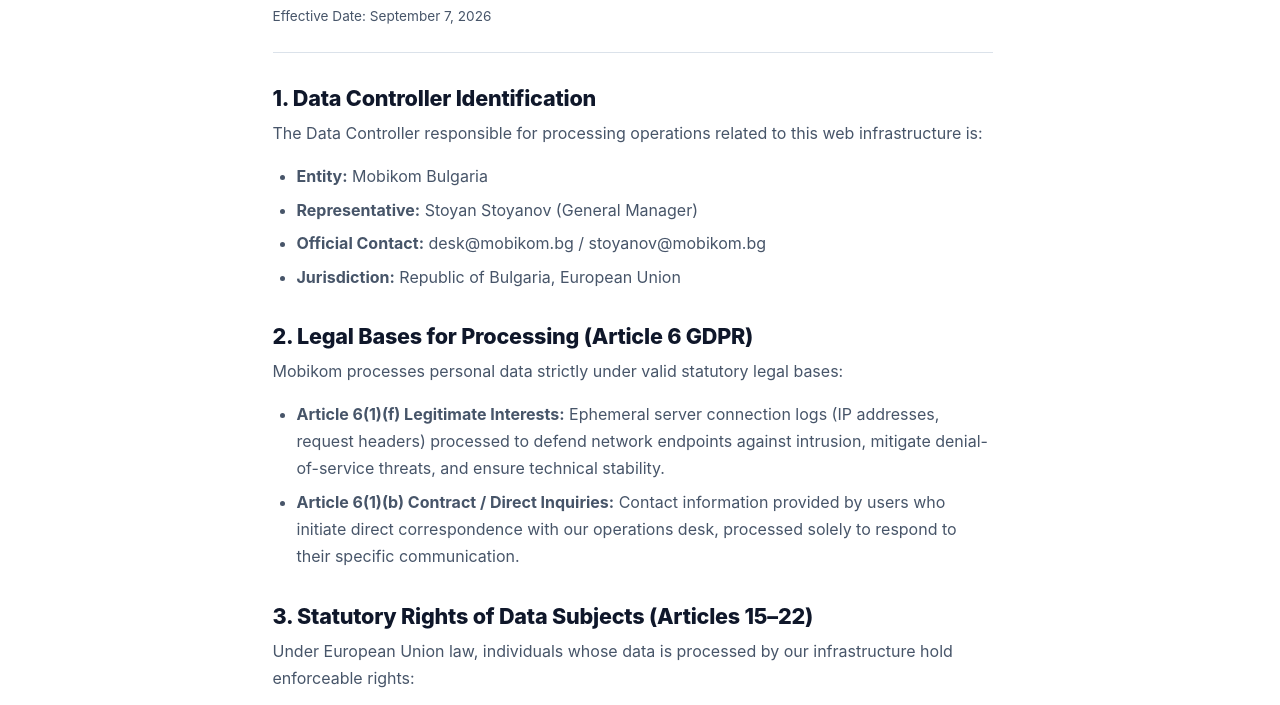
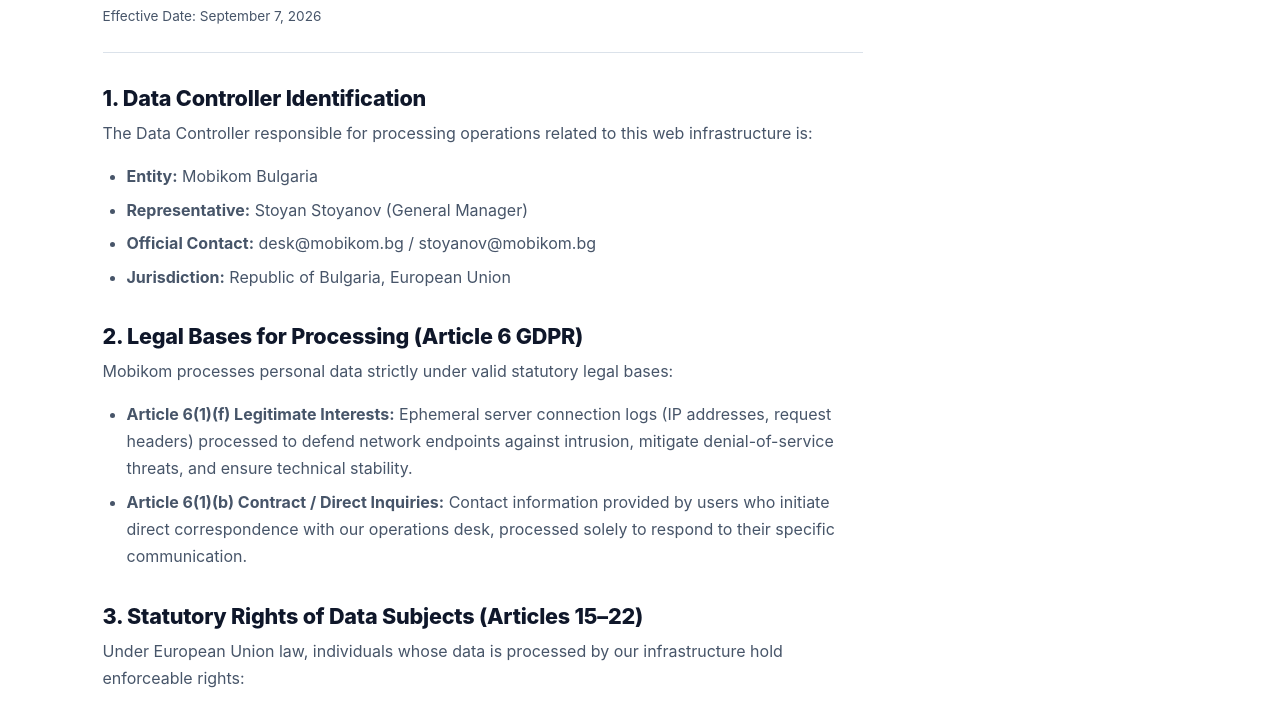
Before and after one commit to mobikom/mobikom.github.io, a plain HTML site: page gdpr/index.html in a window 1280 px wide. Shown: the part 264-969 px from the top of the page. Drawn offline with Linux system fonts and the light colour scheme.

Commit message:
Update style.css

```diff
--- a/assets/css/style.css
+++ b/assets/css/style.css
@@ -14,13 +14,15 @@
  * Contact, and Legal).
  *
  * ARCHITECTURAL MANIFESTO:
- * 1. Native Subgrid: Cards lock to parent row tracks (tag, title, description,
+ * 1. Unified Grid Boundary: All pages share an identical 1100px shell anchored
+ *    to the brand logo, eliminating horizontal jumps during navigation.
+ * 2. Native Subgrid: Cards lock to parent row tracks (tag, title, description,
  *    and action link) eliminating layout shifts without client JavaScript.
- * 2. light-dark() Tokens: Single color declarations eliminate media-query
+ * 3. light-dark() Tokens: Single color declarations eliminate media-query
  *    duplication, reducing stylesheet byte weight and parser overhead.
- * 3. Zero !important: Specificity is naturally managed through clean DOM hierarchy
+ * 4. Zero !important: Specificity is naturally managed through clean DOM hierarchy
  *    and scoped utility containers.
- * 4. Content Visibility: Off-screen elements defer rendering calculations via
+ * 5. Content Visibility: Off-screen elements defer rendering calculations via
  *    `content-visibility: auto`, saving mobile CPU cycles and battery life.
  * ==============================================================================
  */
@@ -75,21 +77,13 @@ main {
 }
 
 /* ==========================================================================
-   2. Layout Containers (The Only Two Shells on the Domain)
+   2. Unified Shell (Anchored to Brand Logo Across All Pages)
    ========================================================================== */
-
-/* Pattern 1 Shell: Used for Indexes, Grids, Portfolio, Homepage (Max 1100px) */
-.shell {
+/* Both classes share the exact same 1100px boundary so content never shifts */
+.shell,
+.shell-prose {
   width: 100%;
   max-width: var(--max-w);
-  margin-inline: auto;
-  padding-inline: 1.25rem;
-}
-
-/* Pattern 2 Shell: Used for Long-form Prose, About, Articles, Legal (Max 760px) */
-.shell-prose {
-  width: 100%;
-  max-width: var(--max-w-prose);
   margin-inline: auto;
   padding-inline: 1.25rem;
 }
@@ -272,7 +266,7 @@ nav ul {
 }
 
 /* ==========================================================================
-   6. PATTERN 1: Native CSS Subgrid Engine (For Cards & Indexes)
+   6. PATTERN 1: Native CSS Subgrid Engine (Cards & Directories)
    ========================================================================== */
 .grid-cards {
   display: grid;
@@ -330,7 +324,9 @@ nav ul {
    7. PATTERN 2: Universal Prose Engine (Articles, About, Legal, Governance)
    ========================================================================== */
 .prose {
+  max-width: var(--max-w-prose); /* 760px comfortable reading measure */
   line-height: 1.7;
+  /* Stays anchored flush to the left boundary of .shell under the logo */
 }
 
 .prose header {
```
